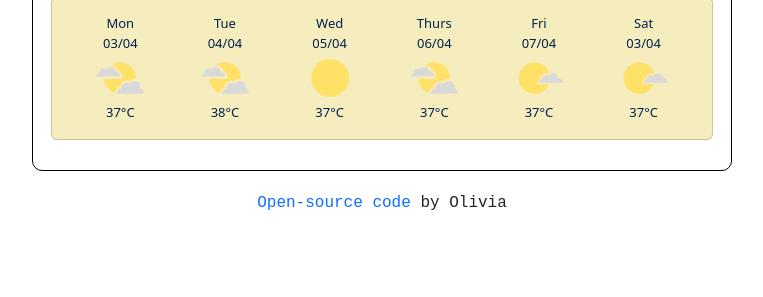
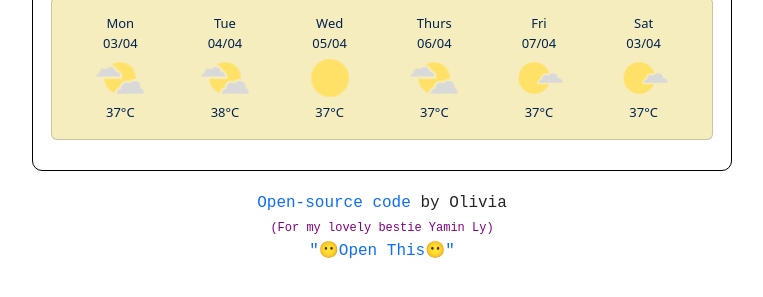
Before and after one commit to Yadanar-Hlaing-03/Weather-app, a plain HTML site: page index.html in a window 1280 px wide. Shown: the part 431-728 px from the top of the page, without its empty margins (258-1021 px from the left). Drawn offline with nearby package versions, Linux system fonts and the light colour scheme.

Commit message:
Updated the for who and open this words in HTML and CSS

```diff
--- a/index.html
+++ b/index.html
@@ -145,6 +145,12 @@
           >Open-source code</a
         >
         by Olivia
+      </br>
+      <span class="for">
+      (For my lovely bestie Yamin Ly)
+      </span>
+    </br>
+      <a href="https://docs.google.com/document/d/1F_A-i7ta8zKzhLT6a3zK869YRA7V55eFBrYgfmzvbbs/edit?usp=sharing" target="_blank" class="open">"😶Open This😶"</a>
       </p>
     </div>
     <script src="src/index.js"></script>
--- a/src/style.css
+++ b/src/style.css
@@ -117,3 +117,13 @@ ul {
   .link:hover{
     color: purple;
   }
+  .for {
+    font-size: small;
+    color: purple;
+  }
+  .open{
+    text-decoration: none;
+  }
+  .open:hover{
+color: red;
+  }
```
